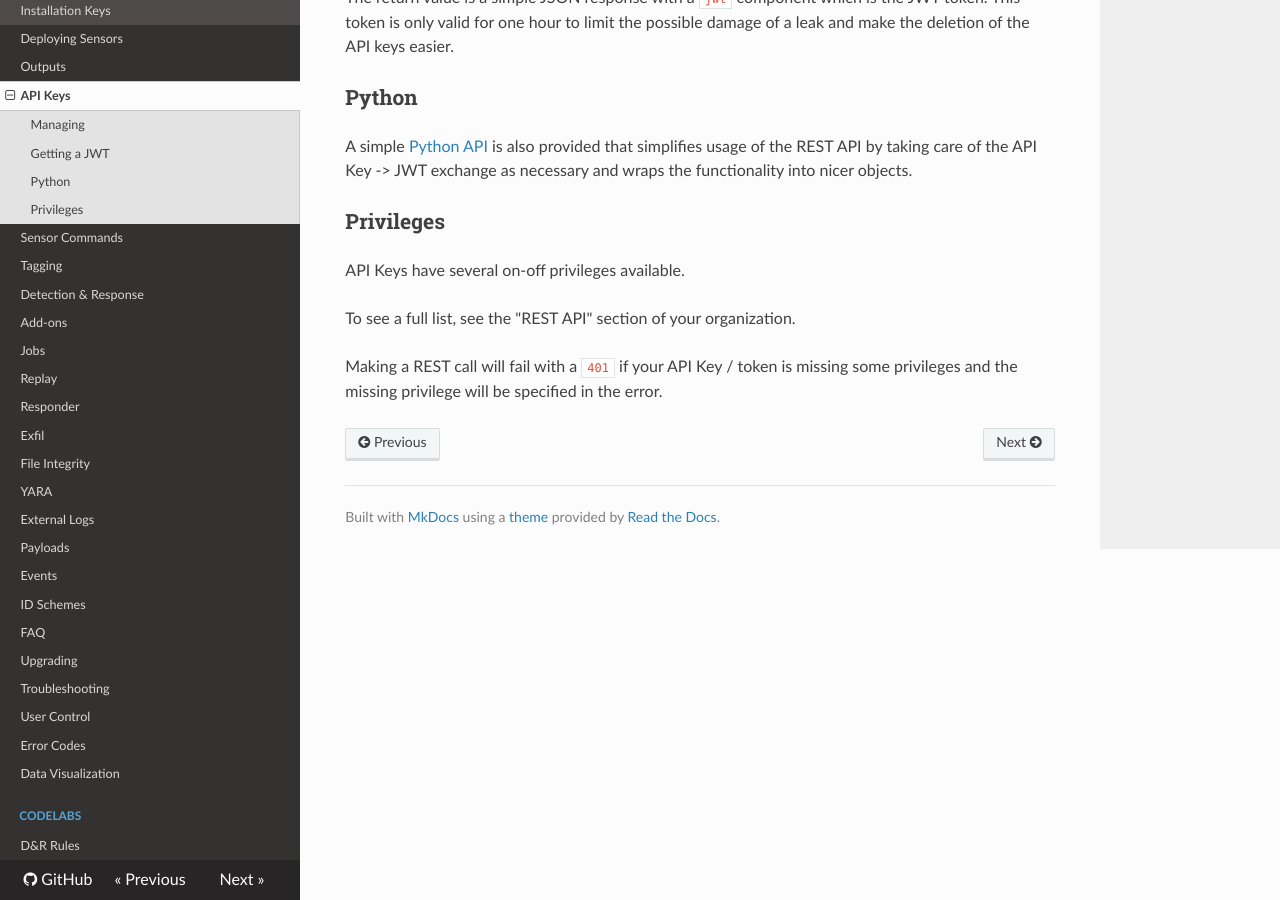
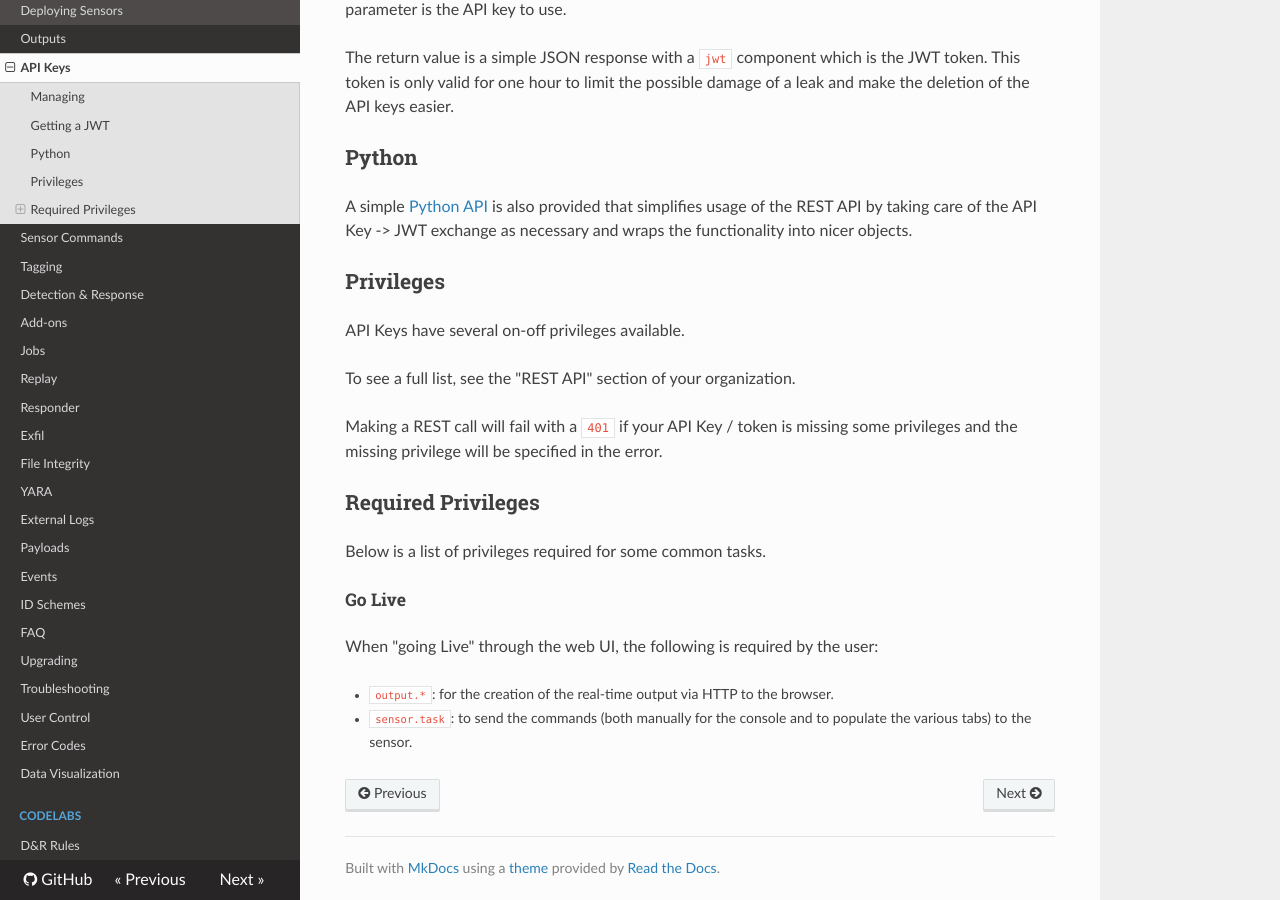
Before and after one commit to refractionPOINT/lce_doc, an MkDocs documentation site: the page built from docs/api_keys.md, in a window 1280 px wide and 900 px high, scrolled down 816 px. Built offline with MkDocs 1.6.1, drawn with Linux system fonts in a browser that asks for light colours; nearby versions of some CDN libraries; old or Windows-style settings are respelled for this version of MkDocs; some of the changed text lies outside the part shown.

Commit message:
Adding blurb for some common perms required.

```diff
--- a/docs/api_keys.md
+++ b/docs/api_keys.md
@@ -34,3 +34,12 @@ To see a full list, see the "REST API" section of your organization.
 
 Making a REST call will fail with a `401` if your API Key / token is missing
 some privileges and the missing privilege will be specified in the error.
+
+## Required Privileges
+Below is a list of privileges required for some common tasks.
+
+### Go Live
+When "going Live" through the web UI, the following is required by the user:
+
+* `output.*`: for the creation of the real-time output via HTTP to the browser.
+* `sensor.task`: to send the commands (both manually for the console and to populate the various tabs) to the sensor.
```
